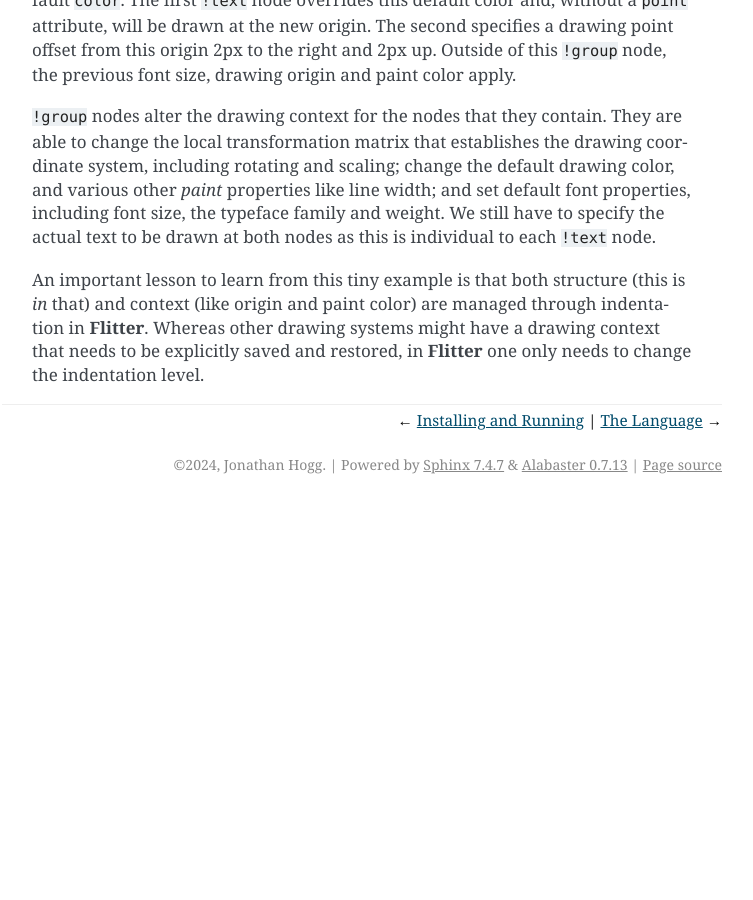
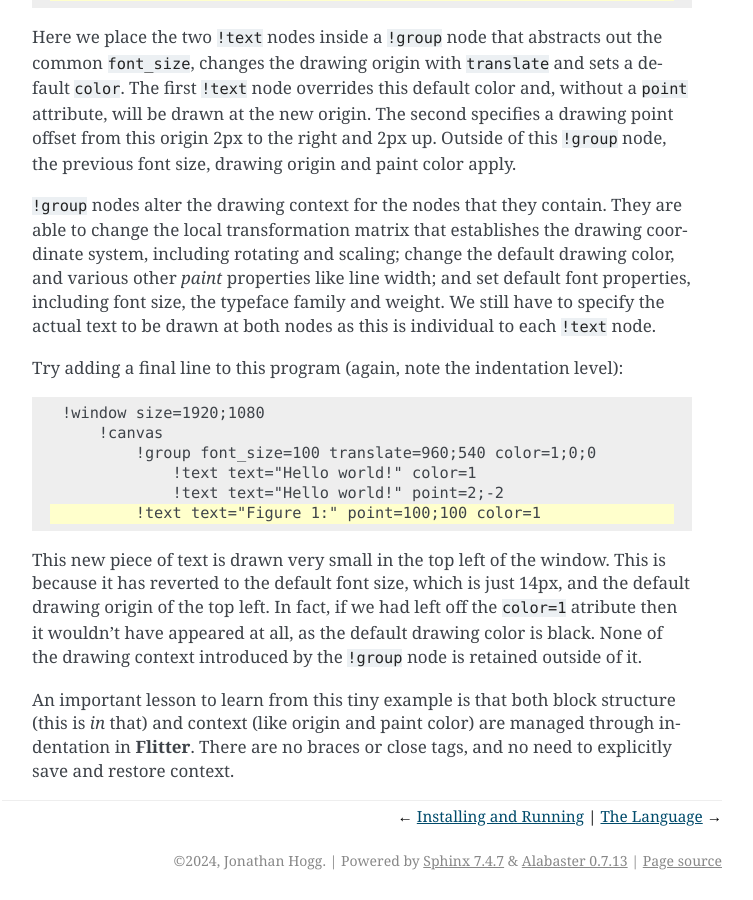
Before and after one commit to jonathanhogg/flitter, a Sphinx documentation site: the page built from docs/tutorial.md, in a window 1280 px wide and 900 px high, scrolled down 2871 px. Shown: the whole window, without its empty margins (388-1141 px from the left). Built offline with Sphinx 7.4.7, drawn with Linux system fonts in a browser that asks for light colours; before the commit the page ends 3375 px from its top, so only the background shows below that; some of the changed text lies outside the part shown.

Commit message:
Better introduction and wrap-up

````diff
--- a/docs/tutorial.md
+++ b/docs/tutorial.md
@@ -11,7 +11,11 @@
 
 **Flitter** is first-and-foremost a [declarative
 language](https://en.wikipedia.org/wiki/Declarative_programming) for describing
-visuals. Let's start with the simplest example:
+visuals. What is to be drawn is declared, or *described*, in a similar way to
+how [SVG](https://developer.mozilla.org/en-US/docs/Web/SVG) works, with the
+engine then being responsible for doing the work necessary to show those visuals.
+
+Let's start with the simplest example:
 
 ```flitter
 !window size=1920;1080
@@ -159,8 +163,27 @@
 have to specify the actual text to be drawn at both nodes as this is individual
 to each `!text` node.
 
-An important lesson to learn from this tiny example is that both structure (this
-is *in* that) and context (like origin and paint color) are managed through
-indentation in **Flitter**. Whereas other drawing systems might have a drawing
-context that needs to be explicitly saved and restored, in **Flitter** one only
-needs to change the indentation level.
+Try adding a final line to this program (again, note the indentation level):
+
+```{code-block} flitter
+:emphasize-lines: 6
+
+!window size=1920;1080
+    !canvas
+        !group font_size=100 translate=960;540 color=1;0;0
+            !text text="Hello world!" color=1
+            !text text="Hello world!" point=2;-2
+        !text text="Figure 1:" point=100;100 color=1
+```
+
+This new piece of text is drawn very small in the top left of the window. This
+is because it has reverted to the default font size, which is just 14px, and
+the default drawing origin of the top left. In fact, if we had left off the
+`color=1` atribute then it wouldn't have appeared at all, as the default drawing
+color is black. None of the drawing context introduced by the `!group` node is
+retained outside of it.
+
+An important lesson to learn from this tiny example is that both block structure
+(this is *in* that) and context (like origin and paint color) are managed through
+indentation in **Flitter**. There are no braces or close tags, and no need to
+explicitly save and restore context.
````
Also changed, not shown: 1 other file.
